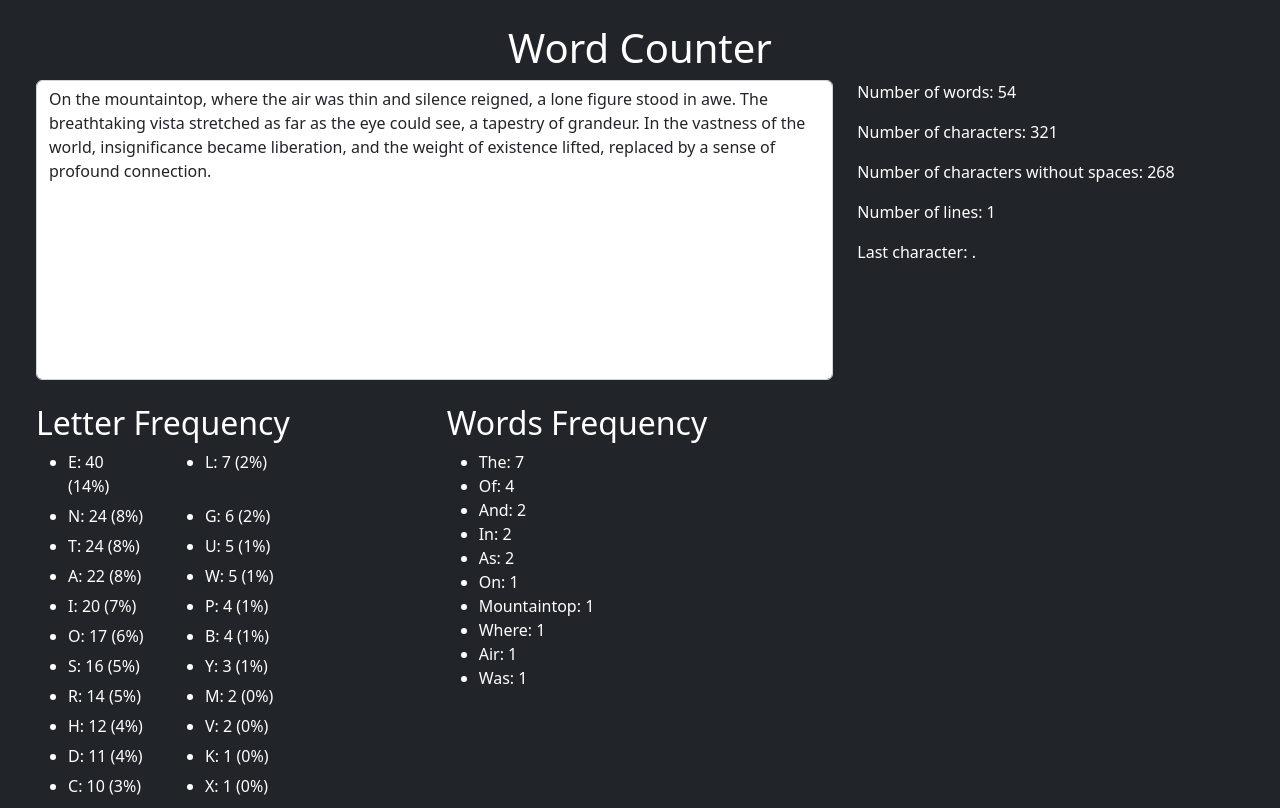
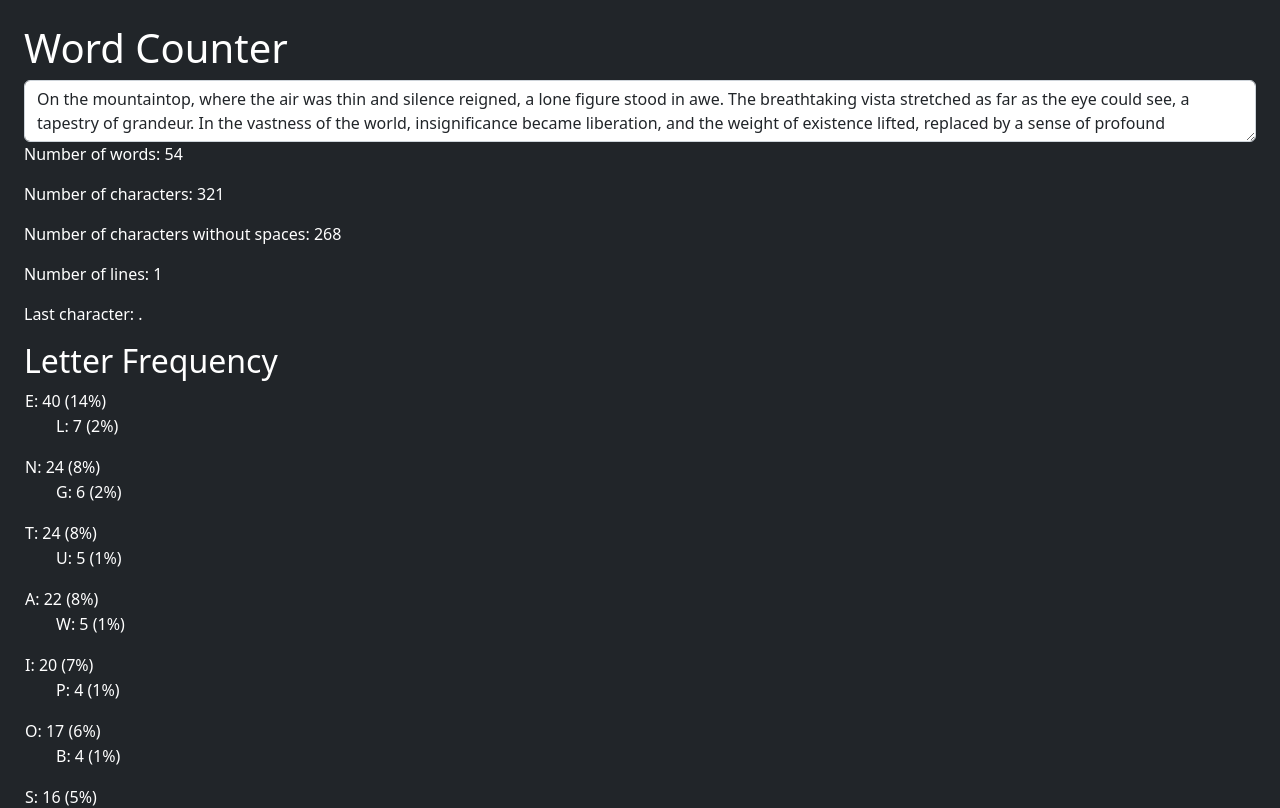
Before and after one commit to jaimereyess/Word-counter, a React (Vite) app: page / in a window 1280 px wide. Shown: the top 808 px of the page. Built offline with nearby package versions, Linux system fonts and the light colour scheme.

Commit message:
add tailwind styles

```diff
--- a/src/App.css
+++ /dev/null
@@ -1,12 +0,0 @@
-#root {
-  color: white;
-}
-
-.textarea-box {
-  resize: none;
-  height: 300px;
-}
-
-.row-letter {
-  margin-bottom: -10px;
-}
--- a/src/App.jsx
+++ b/src/App.jsx
@@ -1,11 +1,11 @@
-import "./App.css"
 import Form from "./form.jsx"
+import "./index.css"
 
 
 function App() {
   return (
-    <div className="m-4">
-      <h1 className="text-center">Word Counter</h1>
+    <div className="m-4 text-white">
+      <h1 className="text-4xl font-bold underline">Word Counter</h1>
       <Form />
     </div>
   )
--- a/src/form.jsx
+++ b/src/form.jsx
@@ -37,12 +37,12 @@ const Form = () => {
   }
 
   return (
-    <div className="container-fluid">
-      <div className="row">
-        <div className="col-sm-8">
+    <main>
+      <div className="flex gap-10">
+        <div className="basis-4/5 ">
           <form method="post">
             <textarea
-              className="form-control textarea-box"
+              className="form-control h-72 resize-none"
               name="text"
               placeholder="Insert text..."
               onChange={handleInputChange}
@@ -51,27 +51,28 @@ const Form = () => {
             </textarea>
           </form>
         </div>
-        <div className="col-sm-4">
+
+        <div className="basis-1/5 md:flex-cols basic-1/1">
           <Counter
             words={words}
             characters={characters}
             charactersWithoutSpaces={charactersNoSpace}
             lastLetter={lastLetter.toUpperCase()}
             lineCounter={lineCounter}
-            className="text-center"
           />
           {LetterFrequency[lastLetter]}
         </div>
       </div>
-      <div className="row mt-4">
-        <div className="col-sm-4">
+
+      <div className="grid grid-cols-4 gap-4 mt-10">
+        <div>
           <LetterFrequency text={text} />
         </div>
-        <div className="col-sm-4">
+        <div>
           <WordsFrequency text={text} />
         </div>
       </div>
-    </div>
+    </main>
   )
 }
 
--- a/src/index.css
+++ b/src/index.css
@@ -0,0 +1,3 @@
+@tailwind base;
+@tailwind components;
+@tailwind utilities;
--- a/src/letters.jsx
+++ b/src/letters.jsx
@@ -27,25 +27,29 @@ const LetterFrequency = ({ text }) => {
   const secondHalf = sortedLetters.slice(halfLength);
 
   return (
-    <div>
-      <h2>Letter Frequency</h2>
+    <section>
+
+      <h2 className="ml-8 underline">Letter Frequency</h2>
       {firstHalf.map((letter, index) => (
-        <div className="row row-letter" key={index}>
-          <div className="col-4">
-            <ul>
-              <li>{letter}: {letterCounts[letter]} ({Math.floor((letterCounts[letter] * 100 / (text.replace(/\s+/g, "").length)))}%)</li>
-            </ul>
-          </div>
-          <div className="col-4">
+          <div className="grid grid-cols-2 h-8" key={index}>
+
+
+            <table className="table-fixed">
+              <tr>
+                <td>
+                  {letter}: {letterCounts[letter]} ({Math.floor((letterCounts[letter] * 100 / (text.replace(/\s+/g, "").length)))}%)
+                </td>
+              </tr>
+            </table>
+
             {secondHalf[index] && (
               <ul>
                 <li>{secondHalf[index]}: {letterCounts[secondHalf[index]]} ({Math.floor((letterCounts[secondHalf[index]] * 100 / (text.replace(/\s+/g, "").length)))}%)</li>
               </ul>
             )}
-          </div>
         </div>
       ))}
-    </div>
+    </section>
   );
 }
 
--- a/src/words.jsx
+++ b/src/words.jsx
@@ -28,7 +28,7 @@ const WordsFrequency = ({ text }) => {
 
   return (
     <div>
-      <h2>Words Frequency</h2>
+      <h2 className="ml-8 underline">Words Frequency</h2>
       <ul>
         {sortedWords.map((word) => (
           <li key={word}>
@@ -37,7 +37,7 @@ const WordsFrequency = ({ text }) => {
         ))}
       </ul>
     </div>
-  );
+  )
 };
 
 export default WordsFrequency;
```
